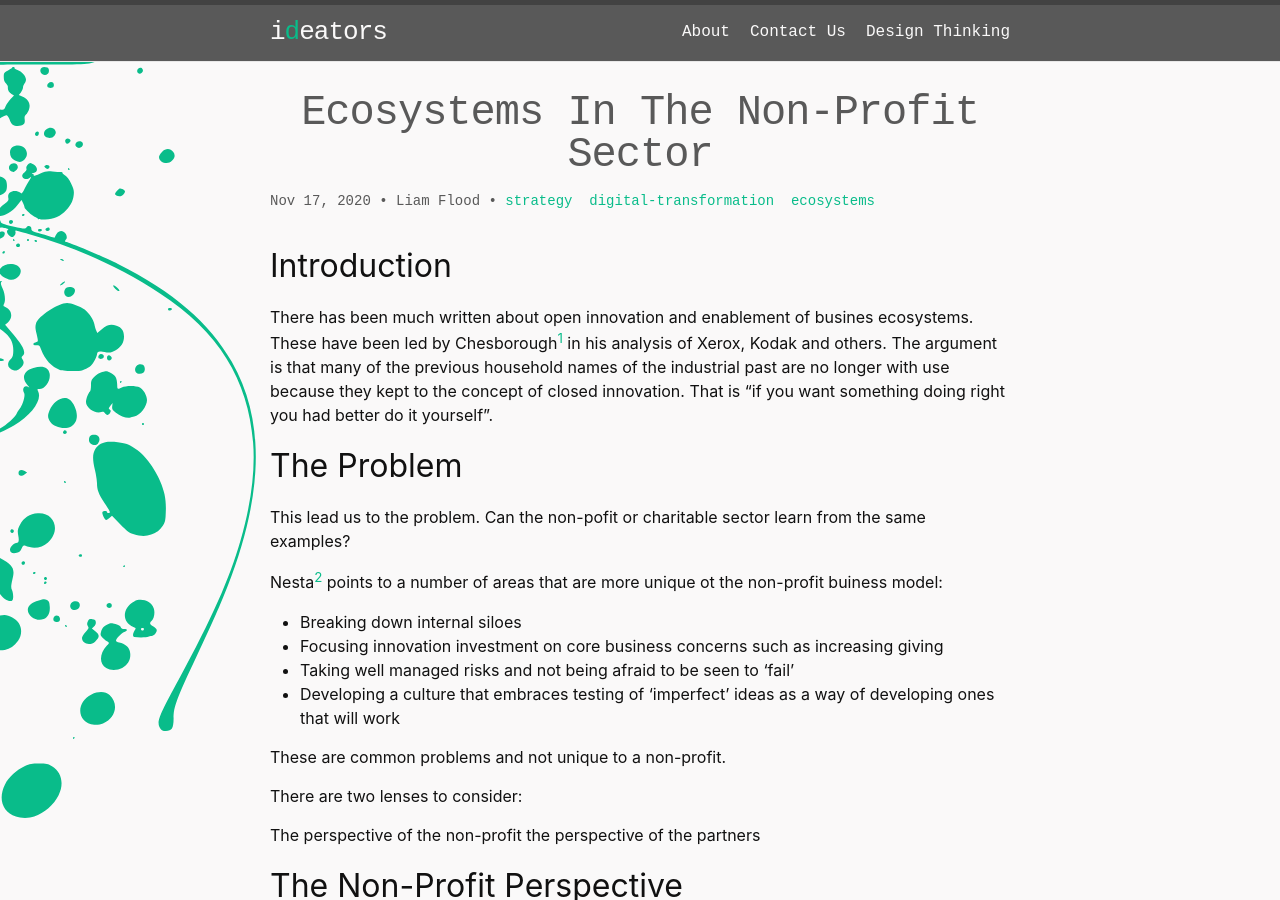
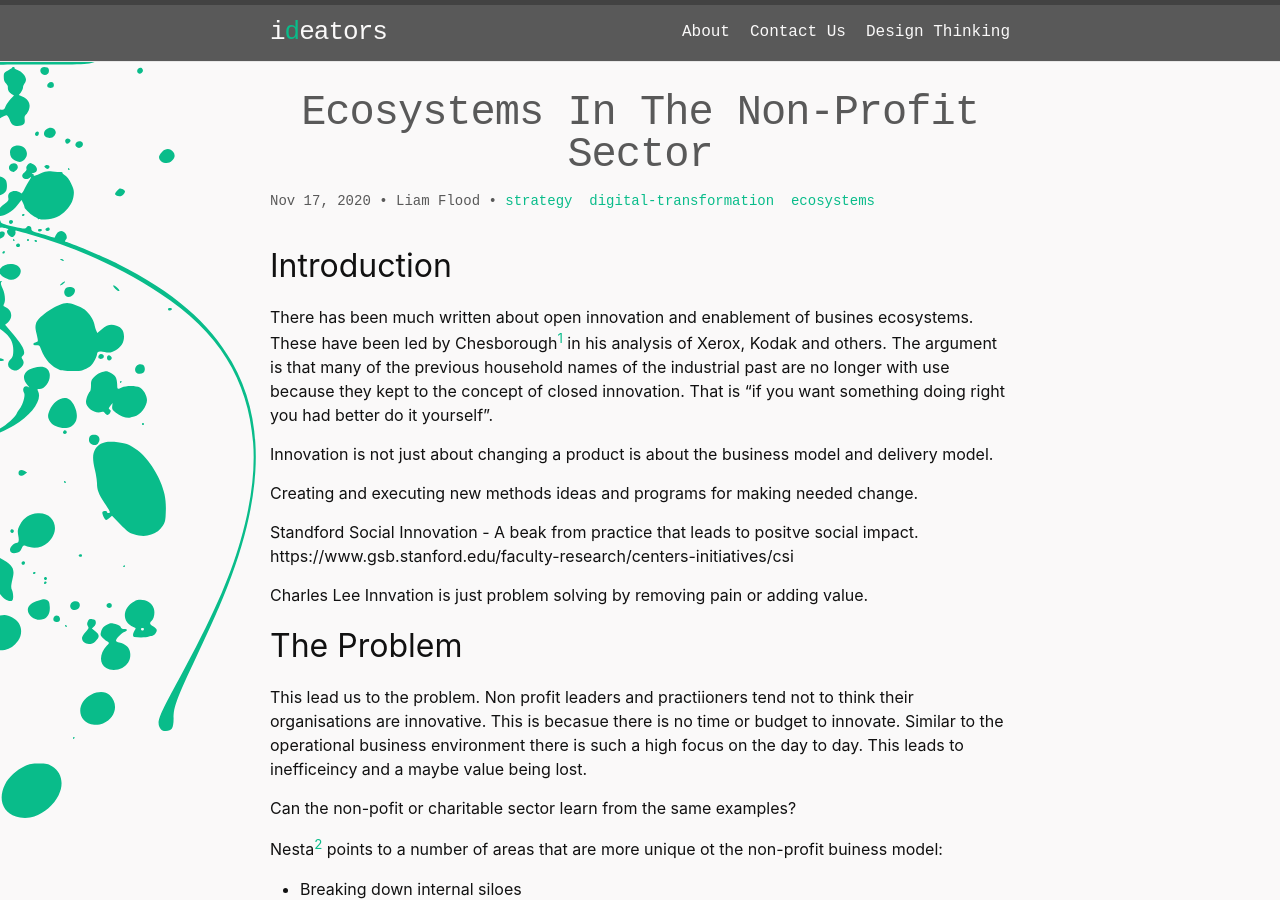
Before and after one commit to madfolio/old_website2, a Jekyll site: the page built from _posts/2020-11-17-Non-Profit-Ecosystems.markdown, in a window 1280 px wide and 900 px high. Built offline with Jekyll 4.4.1, drawn with Linux system fonts in a browser that asks for light colours; some web fonts are replaced.

Commit message:
Input from how to be an non profit

```diff
--- a/_posts/2020-11-17-Non-Profit-Ecosystems.markdown
+++ b/_posts/2020-11-17-Non-Profit-Ecosystems.markdown
@@ -12,11 +12,19 @@ tags: [strategy, digital-transformation, ecosystems]
 
 There has been much written about open innovation and enablement of busines ecosystems. These have been led by Chesborough[^f1] in his analysis of Xerox, Kodak and others. The argument is that many of the previous household names of the industrial past are no longer with use because they kept to the concept of closed innovation. That is "if you want something doing right you had better do it yourself".
 
+Innovation is not just about changing a product is about the business model and delivery model.
 
+Creating and executing new methods ideas and programs for making needed change.
+
+Standford Social Innovation - A beak from practice that leads to positve social impact. https://www.gsb.stanford.edu/faculty-research/centers-initiatives/csi
+
+Charles Lee Innvation is just problem solving by removing pain or adding value.
 
 ## The Problem
 
-This lead us to the problem. Can the non-pofit or charitable sector learn from the same examples?
+This lead us to the problem. Non profit leaders and practiioners tend not to think their organisations are innovative. This is becasue there is no time or budget to innovate. Similar to the operational business environment there is such a high focus on the day to day. This leads to inefficeincy and a maybe value being lost.
+
+Can the non-pofit or charitable sector learn from the same examples?
 
 Nesta[^f2] points to a number of areas that are more unique ot the non-profit buiness model:
 
```
